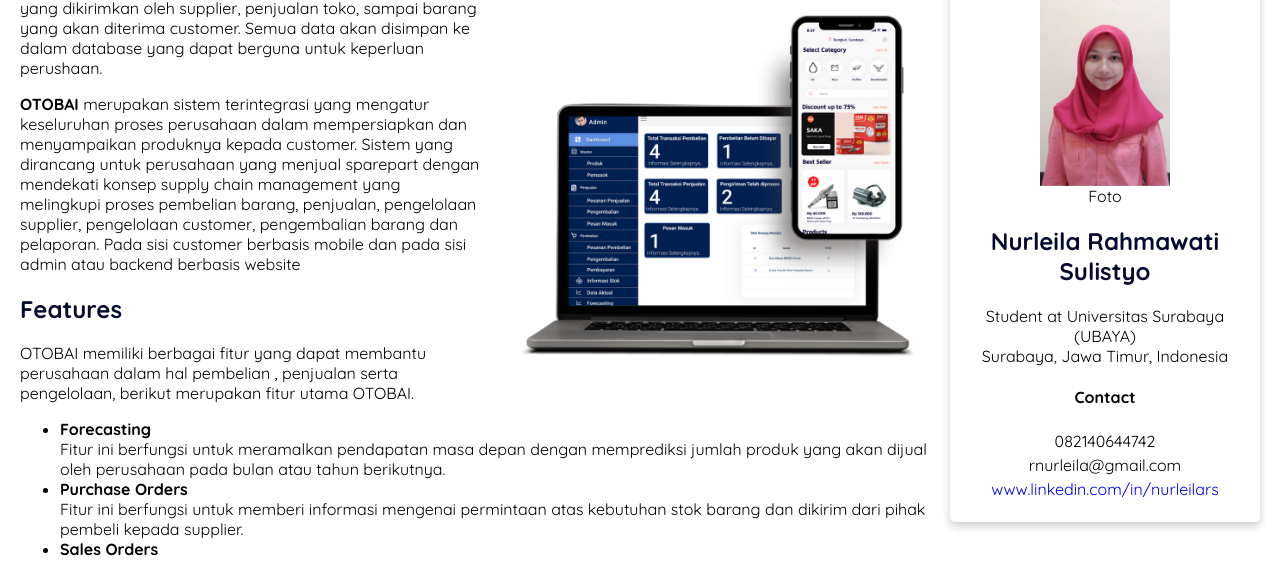
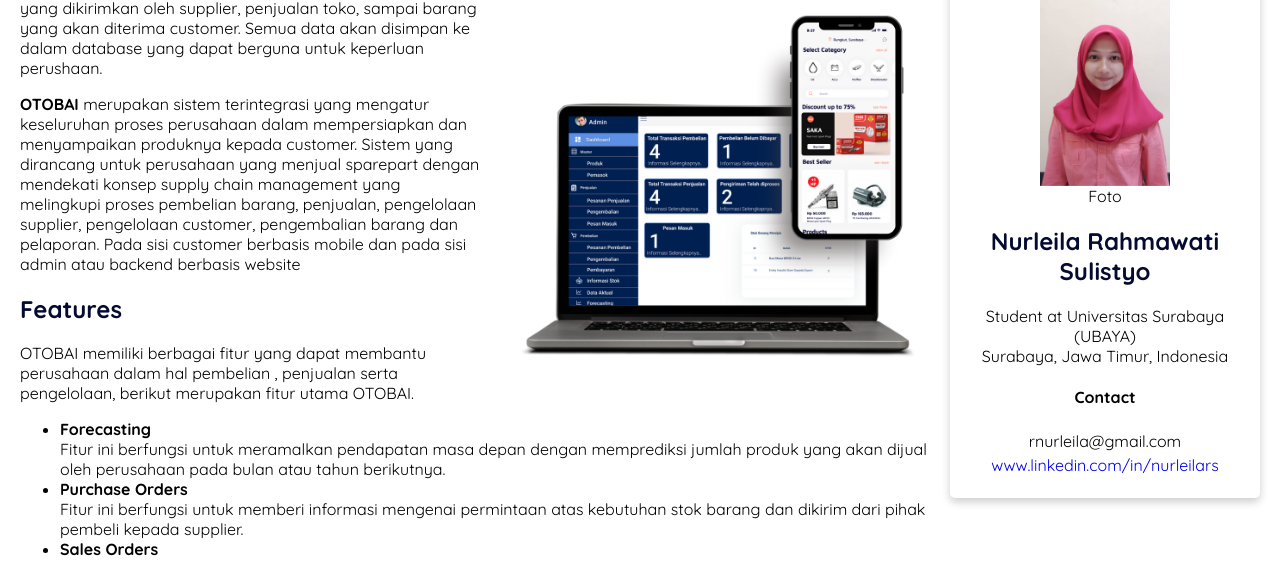
Before and after one commit to leilanrs/OTOBAI_Sparepart, a plain HTML site: page index.html in a window 1280 px wide. Shown: the part 228-790 px from the top of the page. Drawn offline with Linux system fonts and the light colour scheme.

Commit message:
Update index.html

```diff
--- a/index.html
+++ b/index.html
@@ -155,9 +155,6 @@
 		   <h4>Contact</h4>
 		   <table>
 		      <tr>
-		         <td>082140644742</td>
-		      </tr>
-		      <tr>
 		         <td>rnurleila@gmail.com</td>
 		      </tr>
 		      <tr>
```
